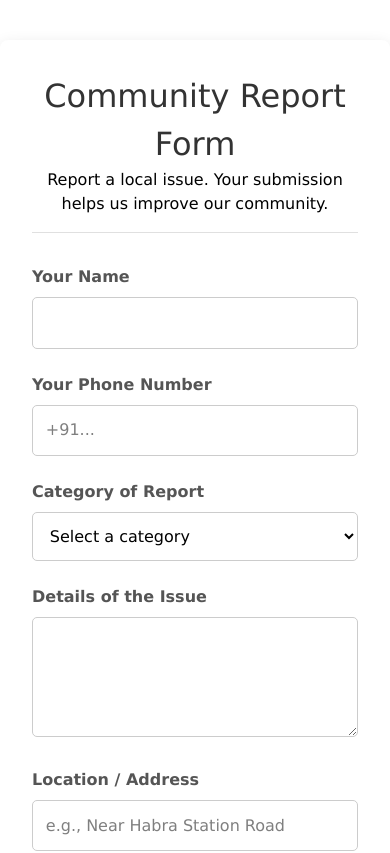
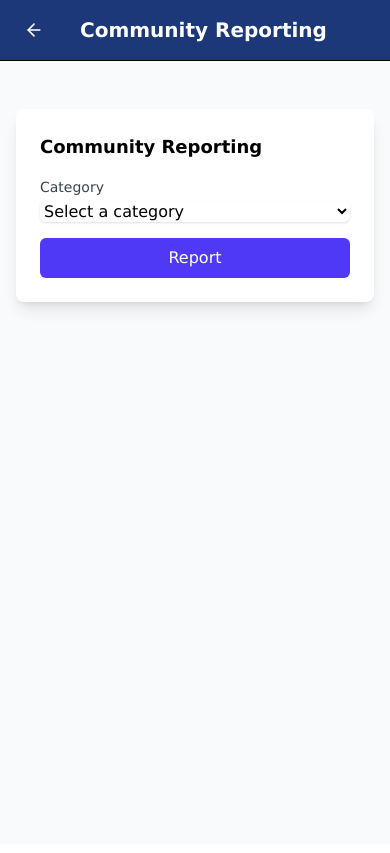
Before and after one commit to adityadebnath009/HackHeritage2k25, a React (Vite) app in the folder frontend/: page /report-issue in a window 390 px wide. Shown: the top 853 px of the page. Built offline with nearby package versions, Linux system fonts and the light colour scheme.

Commit message:
Added CommunityReporting section, added Mobile Responsiveness for Home Page

```diff
--- a/frontend/src/components/CommunityReport.css
+++ /dev/null
@@ -1,86 +0,0 @@
-.report-container {
-    max-width: 700px;
-    margin: 40px auto;
-    padding: 2rem;
-    background-color: #ffffff;
-    border-radius: 8px;
-    box-shadow: 0 4px 15px rgba(0, 0, 0, 0.1);
-}
-
-.report-header {
-    text-align: center;
-    margin-bottom: 2rem;
-    border-bottom: 1px solid #e0e0e0;
-    padding-bottom: 1rem;
-}
-
-.report-header h2 {
-    color: #333;
-    font-size: 2rem;
-}
-
-.report-form .form-group {
-    margin-bottom: 1.5rem;
-}
-
-.report-form label {
-    display: block;
-    margin-bottom: 0.5rem;
-    font-weight: 600;
-    color: #555;
-}
-
-.report-form input,
-.report-form select,
-.report-form textarea {
-    width: 100%;
-    padding: 0.8rem;
-    border: 1px solid #ccc;
-    border-radius: 5px;
-    font-size: 1rem;
-    box-sizing: border-box;
-}
-
-.report-form textarea {
-    min-height: 120px;
-    resize: vertical;
-}
-
-.report-form button {
-    width: 100%;
-    padding: 1rem;
-    font-size: 1.1rem;
-    font-weight: bold;
-    color: #fff;
-    background-color: #0056b3;
-    border: none;
-    border-radius: 5px;
-    cursor: pointer;
-    transition: background-color 0.3s ease;
-}
-
-.report-form button:hover {
-    background-color: #004494;
-}
-
-.report-form button:disabled {
-    background-color: #a0a0a0;
-    cursor: not-allowed;
-}
-
-.form-message {
-    margin-top: 1.5rem;
-    padding: 1rem;
-    border-radius: 5px;
-    text-align: center;
-}
-
-.form-message.success {
-    background-color: #d4edda;
-    color: #155724;
-}
-
-.form-message.error {
-    background-color: #f8d7da;
-    color: #721c24;
-}
--- a/frontend/src/components/CommunityReport.jsx
+++ b/frontend/src/components/CommunityReport.jsx
@@ -1,121 +1,175 @@
-import React, { useState } from 'react';
-import './CommunityReport.css'; // We will create this CSS file next
+import React, { useState } from "react";
+import { ArrowLeft } from "lucide-react";
+import { useNavigate } from "react-router-dom";
 
 const CommunityReport = () => {
-    // State to hold form data
+    const navigate = useNavigate();
+
+    const [showForm, setShowForm] = useState(false);
+    const [reportId, setReportId] = useState(null);
+
     const [formData, setFormData] = useState({
-        reporter_name: '',
-        phone_number: '',
-        category: '',
-        description: '',
-        location: ''
+        reporter_name: "",
+        phone_number: "",
+        category: "",
+        description: "",
+        location: "",
     });
-
-    // State for managing submission status (e.g., loading, success, error)
-    const [status, setStatus] = useState({
-        loading: false,
-        error: null,
-        success: null,
-    });
-
-    // --- IMPORTANT: UPDATE THIS URL ---
-    // This should be the full URL to your running FastAPI backend's create endpoint
-    const API_URL = 'http://127.0.0.1:8000/reports/create';
 
     const handleInputChange = (e) => {
         const { name, value } = e.target;
-        setFormData(prev => ({ ...prev, [name]: value }));
+        setFormData((prev) => ({ ...prev, [name]: value }));
     };
 
-    const handleSubmit = async (e) => {
+    const handleSubmit = (e) => {
         e.preventDefault();
-        setStatus({ loading: true, error: null, success: null });
-
-        // Get current date and time
-        const now = new Date();
-        const report_date = now.toISOString().split('T')[0]; // Format: YYYY-MM-DD
-        const report_time = now.toTimeString().split(' ')[0]; // Format: HH:MM:SS
-
-        const payload = {
-            ...formData,
-            report_date: report_date,
-            report_time: report_time,
-            // You can add lat/long here if you implement geolocation
-            lat: null,
-            long: null,
-        };
-
-        try {
-            const response = await fetch(API_URL, {
-                method: 'POST',
-                headers: {
-                    'Content-Type': 'application/json',
-                },
-                body: JSON.stringify(payload),
-            });
-
-            if (!response.ok) {
-                // Try to get error detail from API response
-                const errorData = await response.json();
-                throw new Error(errorData.detail || 'Something went wrong');
-            }
-
-            const result = await response.json();
-            setStatus({ loading: false, success: `Report submitted successfully! Your Report ID is: ${result.report_id}`, error: null });
-            setFormData({ // Reset form
-                reporter_name: '',
-                phone_number: '',
-                category: '',
-                description: '',
-                location: ''
-            });
-
-        } catch (error) {
-            setStatus({ loading: false, success: null, error: error.message });
-        }
+        // Normally call backend here
+        setReportId(Math.floor(Math.random() * 10000)); // Mock ID
+        setShowForm(false); // Hide form after submit
     };
 
     return (
-        <div className="report-container">
-            <div className="report-header">
-                <h2>Community Report Form</h2>
-                <p>Report a local issue. Your submission helps us improve our community.</p>
+        <div className="min-h-screen bg-gray-50">
+            {/* Header */}
+            <div
+                className="sticky top-0 z-20 bg-white/70 backdrop-blur border-b"
+                style={{ backgroundColor: "#1d3878" }}
+            >
+                <div className="max-w-7xl mx-auto px-4 py-3 flex items-center gap-3">
+                    <button
+                        onClick={() => navigate("/")}
+                        className="flex items-center mr-4 p-1 text-white hover:bg-blue-500 rounded-lg"
+                    >
+                        <ArrowLeft className="w-5 h-5 m-1" />
+                    </button>
+                    <h1 className="text-xl font-bold text-white items-center">
+                        Community Reporting
+                    </h1>
                 </div>
-            <form onSubmit={handleSubmit} className="report-form">
-                <div className="form-group">
-                    <label htmlFor="reporter_name">Your Name</label>
-                    <input type="text" id="reporter_name" name="reporter_name" value={formData.reporter_name} onChange={handleInputChange} required />
             </div>
-                <div className="form-group">
-                    <label htmlFor="phone_number">Your Phone Number</label>
-                    <input type="tel" id="phone_number" name="phone_number" placeholder="+91..." value={formData.phone_number} onChange={handleInputChange} required />
-                </div>
-                <div className="form-group">
-                    <label htmlFor="category">Category of Report</label>
-                    <select id="category" name="category" value={formData.category} onChange={handleInputChange} required>
-                        <option value="" disabled>Select a category</option>
-                        <option value="Symptoms / Health Concern">Symptoms / Health Concern</option>
+
+            {/* Main Content */}
+            <div className="py-12 px-4 sm:px-6 lg:px-8 flex justify-center">
+                <div className="max-w-lg w-full bg-white shadow-lg rounded-lg p-6 space-y-6">
+                    {/* 1. Category + Report button */}
+                    <div>
+                        <h2 className="text-lg font-bold mb-4">Community Reporting</h2>
+                        <label className="block text-sm font-medium text-gray-700">
+                            Category
+                        </label>
+                        <select
+                            name="category"
+                            value={formData.category}
+                            onChange={handleInputChange}
+                            className="mt-1 block w-full border-gray-300 rounded-md shadow-sm"
+                        >
+                            <option value="" disabled>
+                                Select a category
+                            </option>
+                            <option value="Symptoms / Health Concern">
+                                Symptoms / Health Concern
+                            </option>
                             <option value="Environmental Health">Environmental Health</option>
                             <option value="Healthcare Services">Healthcare Services</option>
                             <option value="Emergency / Disaster">Emergency / Disaster</option>
                             <option value="Animal / Vector Issues">Animal / Vector Issues</option>
-                        <option value="Community Requests / Awareness / Requests">Community Requests / Awareness</option>
+                            <option value="Community Requests / Awareness">
+                                Community Requests / Awareness
+                            </option>
                         </select>
+
+                        <button
+                            onClick={() => setShowForm(true)}
+                            className="mt-4 w-full py-2 bg-indigo-600 text-white rounded-md hover:bg-indigo-700"
+                        >
+                            Report
+                        </button>
                     </div>
-                <div className="form-group">
-                    <label htmlFor="description">Details of the Issue</label>
-                    <textarea id="description" name="description" value={formData.description} onChange={handleInputChange} required></textarea>
+
+                    {/* 2. Form (stacked below category) */}
+                    {showForm && (
+                        <form onSubmit={handleSubmit} className="space-y-4 border-t pt-4">
+                            <h3 className="text-md font-semibold mb-2">Report Form</h3>
+                            <input
+                                type="text"
+                                name="reporter_name"
+                                placeholder="Your Name"
+                                value={formData.reporter_name}
+                                onChange={handleInputChange}
+                                className="w-full border rounded-md p-2"
+                                required
+                            />
+                            <input
+                                type="tel"
+                                name="phone_number"
+                                placeholder="Phone Number"
+                                value={formData.phone_number}
+                                onChange={handleInputChange}
+                                className="w-full border rounded-md p-2"
+                                required
+                            />
+                            <input
+                                type="text"
+                                name="location"
+                                placeholder="Location"
+                                value={formData.location}
+                                onChange={handleInputChange}
+                                className="w-full border rounded-md p-2"
+                                required
+                            />
+                            <textarea
+                                name="description"
+                                placeholder="Description"
+                                value={formData.description}
+                                onChange={handleInputChange}
+                                className="w-full border rounded-md p-2"
+                                required
+                            ></textarea>
+
+                            <div className="flex gap-3">
+                                <button
+                                    type="submit"
+                                    className="flex-1 bg-indigo-600 text-white py-2 rounded-md hover:bg-indigo-700"
+                                >
+                                    Submit
+                                </button>
+                                <button
+                                    type="button"
+                                    onClick={() => setShowForm(false)}
+                                    className="flex-1 bg-gray-300 py-2 rounded-md hover:bg-gray-400"
+                                >
+                                    Cancel
+                                </button>
                             </div>
-                <div className="form-group">
-                    <label htmlFor="location">Location / Address</label>
-                    <input type="text" id="location" name="location" placeholder="e.g., Near Habra Station Road" value={formData.location} onChange={handleInputChange} required />
+                        </form>
+                    )}
+
+                    {/* 3. Report Details Card (always stacked below everything) */}
+                    {reportId && (
+                        <div className="p-4 border rounded-md bg-gray-50">
+                            <h3 className="text-md font-semibold mb-2">Report Details</h3>
+                            <p>
+                                <strong>Report ID:</strong> {reportId}
+                            </p>
+                            <p>
+                                <strong>Name:</strong> {formData.reporter_name}
+                            </p>
+                            <p>
+                                <strong>Phone:</strong> {formData.phone_number}
+                            </p>
+                            <p>
+                                <strong>Location:</strong> {formData.location}
+                            </p>
+                            <p>
+                                <strong>Description:</strong> {formData.description}
+                            </p>
+                            <p>
+                                <strong>Status:</strong> Pending
+                            </p>
                         </div>
-                <button type="submit" disabled={status.loading}>
-                    {status.loading ? 'Submitting...' : 'Submit Report'}
-                </button>
-            </form>
-            {status.success && <div className="form-message success">{status.success}</div>}
-            {status.error && <div className="form-message error">{status.error}</div>}
+                    )}
+                </div>
+            </div>
         </div>
     );
 };
```
Also changed, not shown: frontend/src/components/style.css (+62 -2 lines). Lines whose indentation alone changed are shown as unchanged.
